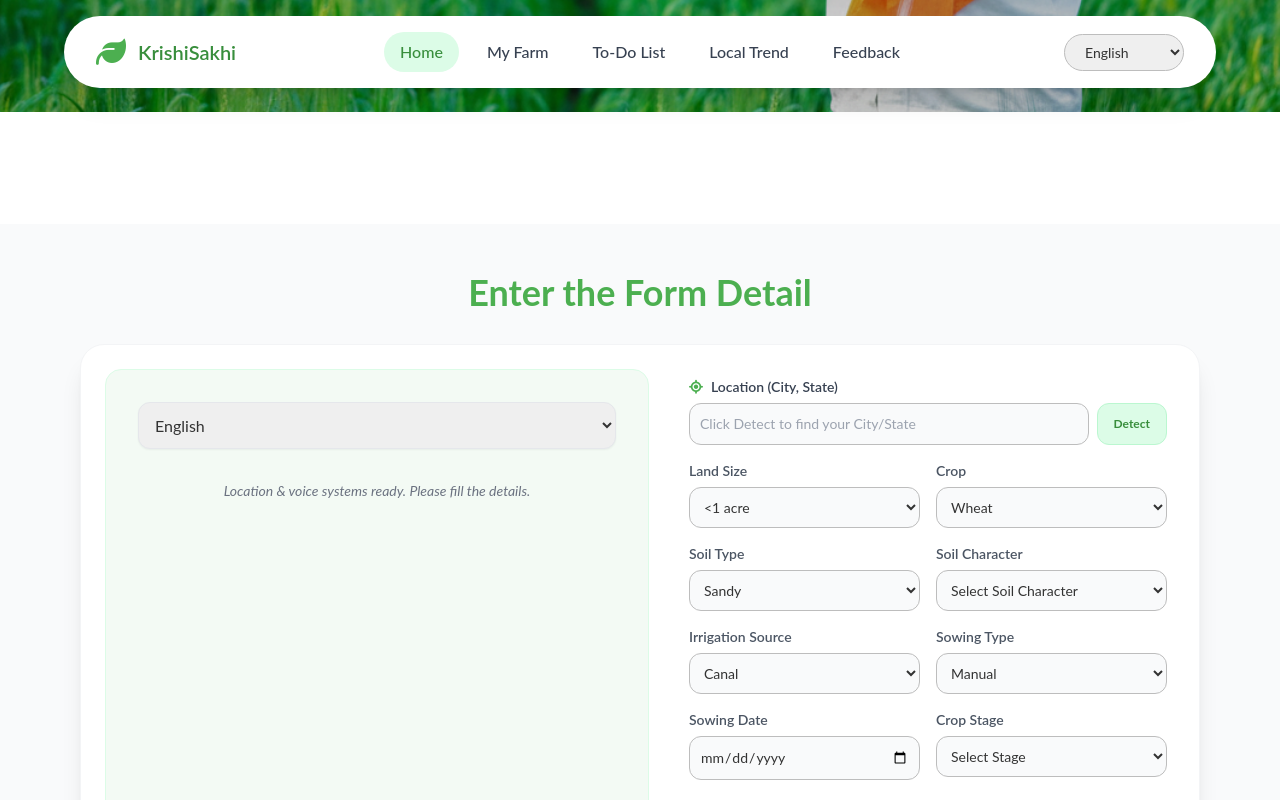
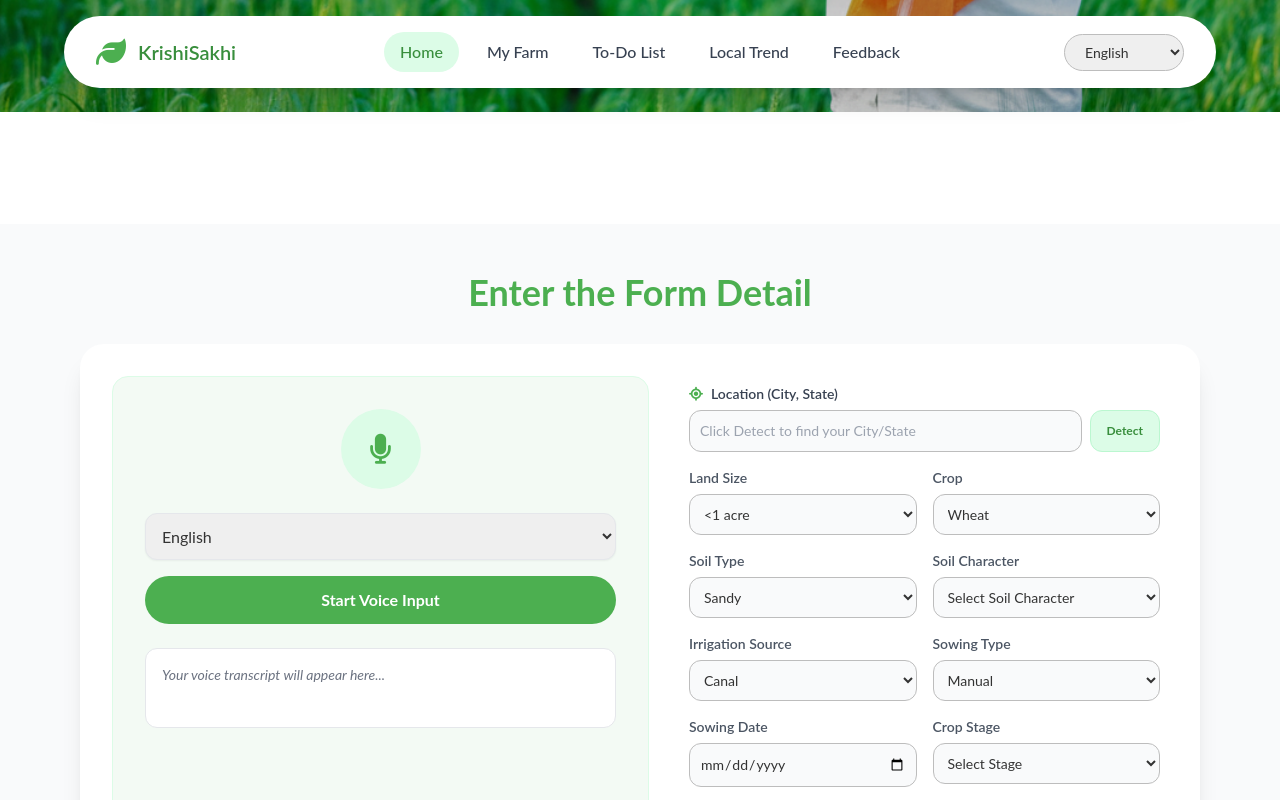
Before and after one commit to Mayankjha12/AIForGood_Hackathon, a React (Create React App) app in the folder Frontend/: page / in a window 1280 px wide. Both pictures are taken after a click on the button "Helping Farmers to build better". Shown: the part 688-1488 px from the top of the page. Built offline with nearby package versions, Linux system fonts and the light colour scheme.

Commit message:
Update FormSection.jsx

```diff
--- a/Frontend/src/components/FormSection.jsx
+++ b/Frontend/src/components/FormSection.jsx
@@ -11,11 +11,36 @@ const languageMap = {
 
 const FormSection = ({ langData, currentLang, onLangChange }) => {
     const [formData, setFormData] = useState({});
+    const [voiceOutput, setVoiceOutput] = useState('');
+    const [isRecording, setIsRecording] = useState(false);
+
     const [isChatOpen, setIsChatOpen] = useState(false);
     const [chatReply, setChatReply] = useState("");
     const [isChatLoading, setIsChatLoading] = useState(false);
 
-    // Location Auto-detect with English Alerts
+    const voiceLangCodes = {
+        'en': 'en-IN', 'hi': 'hi-IN', 'pa': 'pa-IN', 'mr': 'mr-IN', 'gu': 'gu-IN', 'bn': 'bn-IN', 'ta': 'ta-IN', 'te': 'te-IN',
+        'kn': 'kn-IN', 'ml': 'ml-IN', 'or': 'or-IN', 'as': 'as-IN', 'ur': 'ur-IN', 'sd': 'sd-IN', 'sa': 'sa-IN', 'ks': 'ks-IN',
+        'kok': 'kok-IN', 'mai': 'mai-IN', 'ne': 'ne-IN'
+    };
+
+    // Voice Recording Logic
+    const startVoiceRecording = () => {
+        const SpeechRecognition = window.SpeechRecognition || window.webkitSpeechRecognition;
+        if (!SpeechRecognition) return;
+        const recognition = new SpeechRecognition();
+        recognition.lang = voiceLangCodes[currentLang] || voiceLangCodes.en;
+        recognition.onstart = () => setIsRecording(true);
+        recognition.onresult = (event) => {
+            const transcript = event.results[0][0].transcript;
+            setVoiceOutput(transcript);
+            setFormData(prev => ({ ...prev, currentProblem: transcript }));
+        };
+        recognition.onend = () => setIsRecording(false);
+        recognition.start();
+    };
+
+    // Location Detect Logic
     const handleLocationDetect = () => {
         if (navigator.geolocation) {
             navigator.geolocation.getCurrentPosition(
@@ -33,7 +58,7 @@ const FormSection = ({ langData, currentLang, onLangChange }) => {
                         setFormData(prev => ({ ...prev, location: `Lat: ${latitude.toFixed(2)}, Lon: ${longitude.toFixed(2)}` }));
                     }
                 },
-                () => alert("Please grant GPS permission to detect your location.")
+                () => alert("Please grant GPS permission.")
             );
         }
     };
@@ -41,52 +66,58 @@ const FormSection = ({ langData, currentLang, onLangChange }) => {
     const handleSubmit = async (e) => {
         e.preventDefault();
         const backendURL = 'https://kisan-sakhi-new.onrender.com';
-
         try {
             const response = await axios.post(`${backendURL}/api/farms/submit`, {
                 ...formData,
+                voiceTranscript: voiceOutput,
                 dateSubmitted: new Date().toISOString()
             });
 
             if (response.data.success) {
                 setIsChatLoading(true);
-                try {
-                    // Gemini AI call with trained English context
-                    const aiRes = await axios.post(`${backendURL}/api/ai/chat`, {
-                        prompt: "Technical agricultural advice for this submission.",
-                        farmData: { ...formData, healthScore: response.data.score }
-                    });
-                    setChatReply(aiRes.data.reply);
-                    setIsChatOpen(true);
-                } catch (aiErr) {
-                    console.error("AI Error:", aiErr);
-                }
+                const aiRes = await axios.post(`${backendURL}/api/ai/chat`, {
+                    prompt: "Provide technical agricultural advice for this submission.",
+                    farmData: { ...formData, healthScore: response.data.score }
+                });
+                setChatReply(aiRes.data.reply);
+                setIsChatOpen(true);
                 setIsChatLoading(false);
             }
         } catch (error) {
-            alert("Submission error. Please check your internet connection.");
+            alert("Submission error. Check server.");
         }
     };
 
     return (
-        <section id="form-section" className="py-12 flex justify-center bg-gray-50 min-h-screen relative">
-            <div className="w-full max-w-6xl px-4">
+        <section className="py-12 bg-gray-50 min-h-screen">
+            <div className="max-w-6xl mx-auto px-4">
                 <h2 className="text-center text-4xl font-bold text-green-600 mb-8">{langData.formHeading}</h2>
-                <div className="flex flex-col lg:flex-row gap-8 shadow-xl rounded-3xl bg-white p-6 border border-gray-100">
+                <div className="bg-white p-8 rounded-3xl shadow-xl flex flex-col lg:flex-row gap-8">
+
+                    {/* Left Panel: Voice & Language */}
                     <div className="flex-1 p-8 rounded-2xl bg-green-50/50 border border-green-100 flex flex-col items-center">
+                        <div className={`w-20 h-20 rounded-full flex items-center justify-center mb-6 ${isRecording ? 'bg-red-100 animate-pulse' : 'bg-green-100'}`}>
+                            <i className={`fa-solid fa-microphone text-3xl ${isRecording ? 'text-red-500' : 'text-green-600'}`}></i>
+                        </div>
                         <select className="p-3 border border-gray-200 rounded-xl w-full mb-4 shadow-sm" value={currentLang} onChange={(e) => onLangChange(e.target.value)}>
                             {Object.keys(languageMap).map(lang => (
                                 <option key={lang} value={lang}>{languageMap[lang]}</option>
                             ))}
                         </select>
-                        <p className="text-sm text-gray-500 italic text-center mt-4">Location & voice systems ready. Please fill the details.</p>
+                        <button type="button" onClick={startVoiceRecording} className="px-8 py-3 rounded-full font-bold text-white bg-green-600 w-full hover:bg-green-700 transition">
+                            {isRecording ? 'Listening...' : 'Start Voice Input'}
+                        </button>
+                        <div className="mt-6 p-4 bg-white border rounded-xl text-sm min-h-[80px] w-full italic text-gray-500">
+                            {voiceOutput || "Your voice transcript will appear here..."}
+                        </div>
                     </div>
 
+                    {/* Right Panel: Form Inputs */}
                     <div className="flex-1 p-2">
                         <form onSubmit={handleSubmit} className="space-y-6">
                             <FormInputs langData={langData} setFormData={setFormData} formData={formData} onLocationDetect={handleLocationDetect} />
-                            <button type="submit" className="w-full px-8 py-4 bg-green-600 text-white font-bold rounded-2xl hover:bg-green-700 shadow-xl transition-all">
-                                {isChatLoading ? 'Analyzing ML Data...' : langData.submitBtn}
+                            <button type="submit" className="w-full py-4 bg-green-600 text-white font-bold rounded-2xl shadow-xl hover:bg-green-700">
+                                {isChatLoading ? 'Analyzing...' : langData.submitBtn}
                             </button>
                         </form>
                     </div>
@@ -94,22 +125,16 @@ const FormSection = ({ langData, currentLang, onLangChange }) => {
 
                 {/* PREMIUM CHATBOT UI */}
                 {isChatOpen && (
-                    <div className="fixed bottom-10 right-10 w-96 bg-white shadow-2xl rounded-3xl p-6 border-t-8 border-green-600 z-50 transition-all duration-500">
+                    <div className="fixed bottom-10 right-10 w-96 bg-white shadow-2xl rounded-3xl p-6 border-t-8 border-green-600 z-50">
                         <div className="flex justify-between items-center mb-4">
                             <h4 className="font-bold text-gray-800 flex items-center gap-2">
                                 <i className="fa-solid fa-robot text-green-600"></i> KrishiSakhi AI Expert
                             </h4>
                             <button onClick={() => setIsChatOpen(false)} className="text-gray-400 hover:text-red-500">✖</button>
                         </div>
-                        <div className="max-h-60 overflow-y-auto pr-2">
-                            <p className="text-sm text-gray-700 italic leading-relaxed font-medium bg-gray-50 p-4 rounded-2xl border border-gray-100">
-                                "{chatReply}"
-                            </p>
-                        </div>
-                        <div className="mt-4 pt-4 border-t border-gray-100 text-center">
-                            <a href="/myfarm" className="text-xs font-black text-green-600 hover:underline uppercase tracking-tighter">
-                                View Full History Tracking →
-                            </a>
+                        <p className="text-sm italic bg-gray-50 p-4 rounded-2xl border">"{chatReply}"</p>
+                        <div className="mt-4 text-center">
+                            <a href="/myfarm" className="text-xs font-bold text-green-600 hover:underline">View Farm History tracking →</a>
                         </div>
                     </div>
                 )}
@@ -117,4 +142,5 @@ const FormSection = ({ langData, currentLang, onLangChange }) => {
         </section>
     );
 };
+
 export default FormSection;
```
